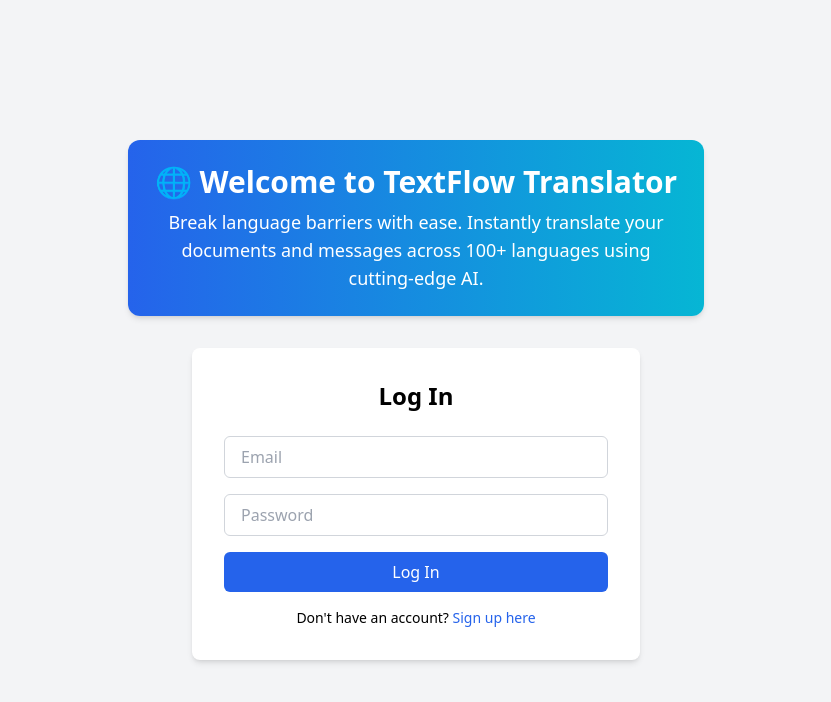
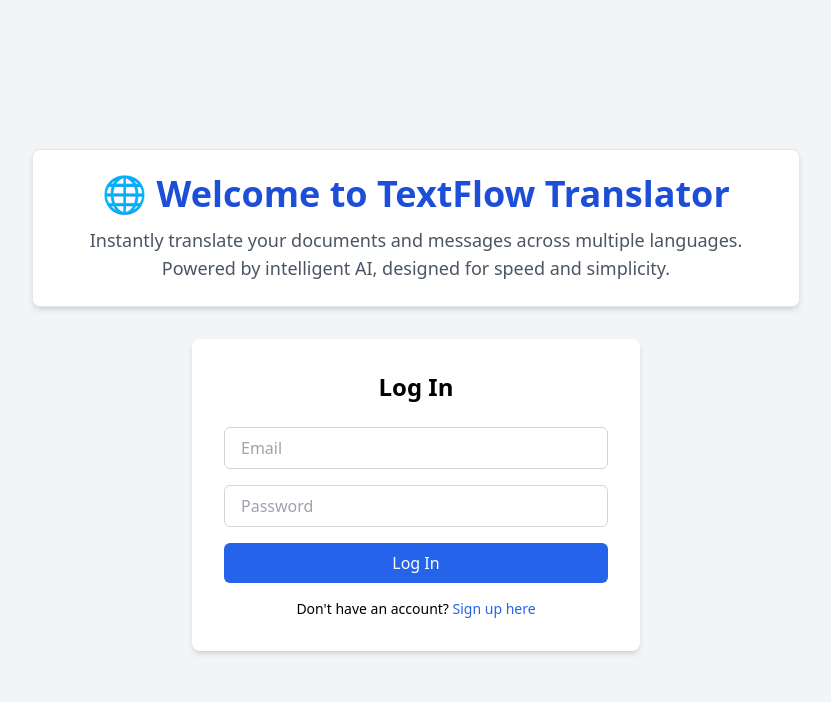
Before and after one commit to JSingh1130/text-translation, a React (Create React App) app in the folder text-translation-frontend/: page /login in a window 1280 px wide. Shown: the top 702 px of the page, without its empty margins (224-1055 px from the left). Built offline with nearby package versions, Linux system fonts and the light colour scheme.

Commit message:
✨ Added intro section to login page2

```diff
--- a/text-translation-frontend/src/components/Login.js
+++ b/text-translation-frontend/src/components/Login.js
@@ -47,11 +47,13 @@ const Login = ({ onLogin }) => {
 
   return (
     <div className="flex flex-col items-center justify-center min-h-screen bg-gray-100 px-4">
-      {/* ✅ Project Intro Section */}
-      <div className="text-center bg-gradient-to-r from-blue-600 to-cyan-500 text-white p-6 rounded-xl shadow-md w-full max-w-xl mb-8">
-        <h1 className="text-3xl font-bold mb-2">🌐 Welcome to TextFlow Translator</h1>
-        <p className="text-base md:text-lg">
-          Break language barriers with ease. Instantly translate your documents and messages across 100+ languages using cutting-edge AI.
+      {/* ✅ Modern Clean Intro Section */}
+      <div className="w-full max-w-3xl mb-8 p-6 rounded-lg bg-white shadow-md border border-gray-200 text-center">
+        <h1 className="text-3xl md:text-4xl font-bold text-blue-700 mb-3">
+          🌐 Welcome to TextFlow Translator
+        </h1>
+        <p className="text-gray-600 text-base md:text-lg leading-relaxed">
+          Instantly translate your documents and messages across multiple languages. Powered by intelligent AI, designed for speed and simplicity.
         </p>
       </div>
 
```
